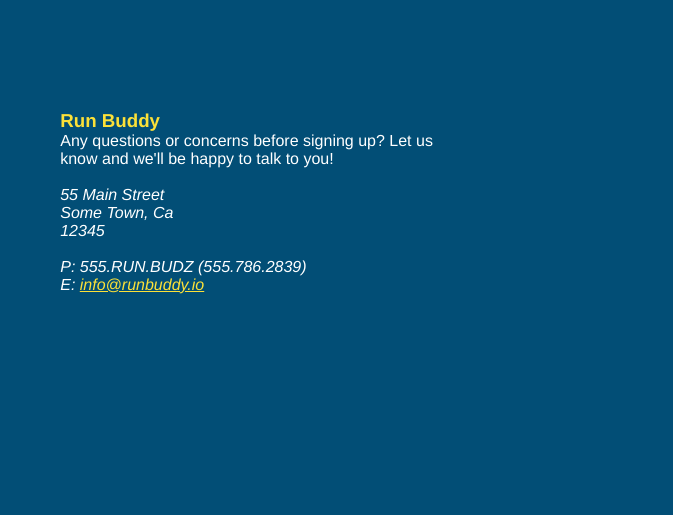
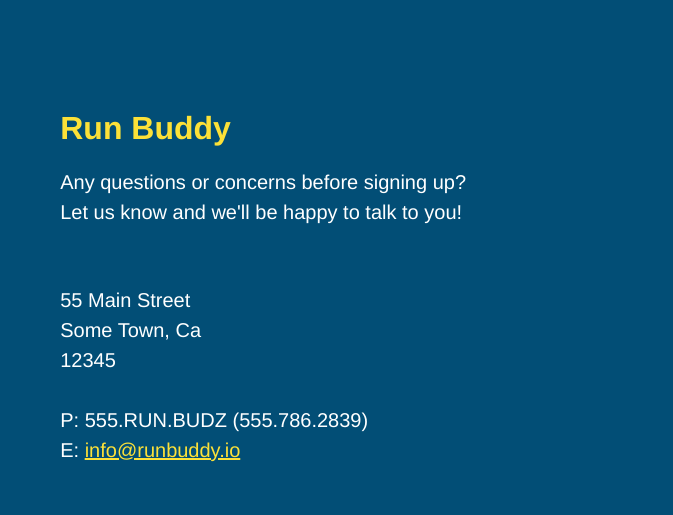
Before and after one commit to dillin92/run-buddy, a plain HTML site: page index.html in a window 1280 px wide. Shown: the part 4169-4684 px from the top of the page, 607-1280 px from the left. Drawn offline with Linux system fonts and the light colour scheme.

Commit message:
landing page finished

```diff
--- a/assets/css/style.css
+++ b/assets/css/style.css
@@ -232,7 +232,7 @@ section {
 }
 /* End Trainer Section */
 
-/* Reach Out section */
+/* Reach Out Styles section */
 .contact {
   text-align: center;
   background-color: #024e76;
@@ -244,6 +244,7 @@ section {
 
 .contact h3 {
   color:#fce138;
+  font-size: 32px;
 }
 
 .contact a {
@@ -263,3 +264,12 @@ section {
   margin: 30px 0 0 60px;
   color: white;
 }
+
+.contact-info p, .contact-info address {
+  margin: 20px 0;
+  line-height: 1.5;
+  font-size: 20px;
+  font-style: normal;
+}
+
+/* REACH OUT STYLES END */
```
